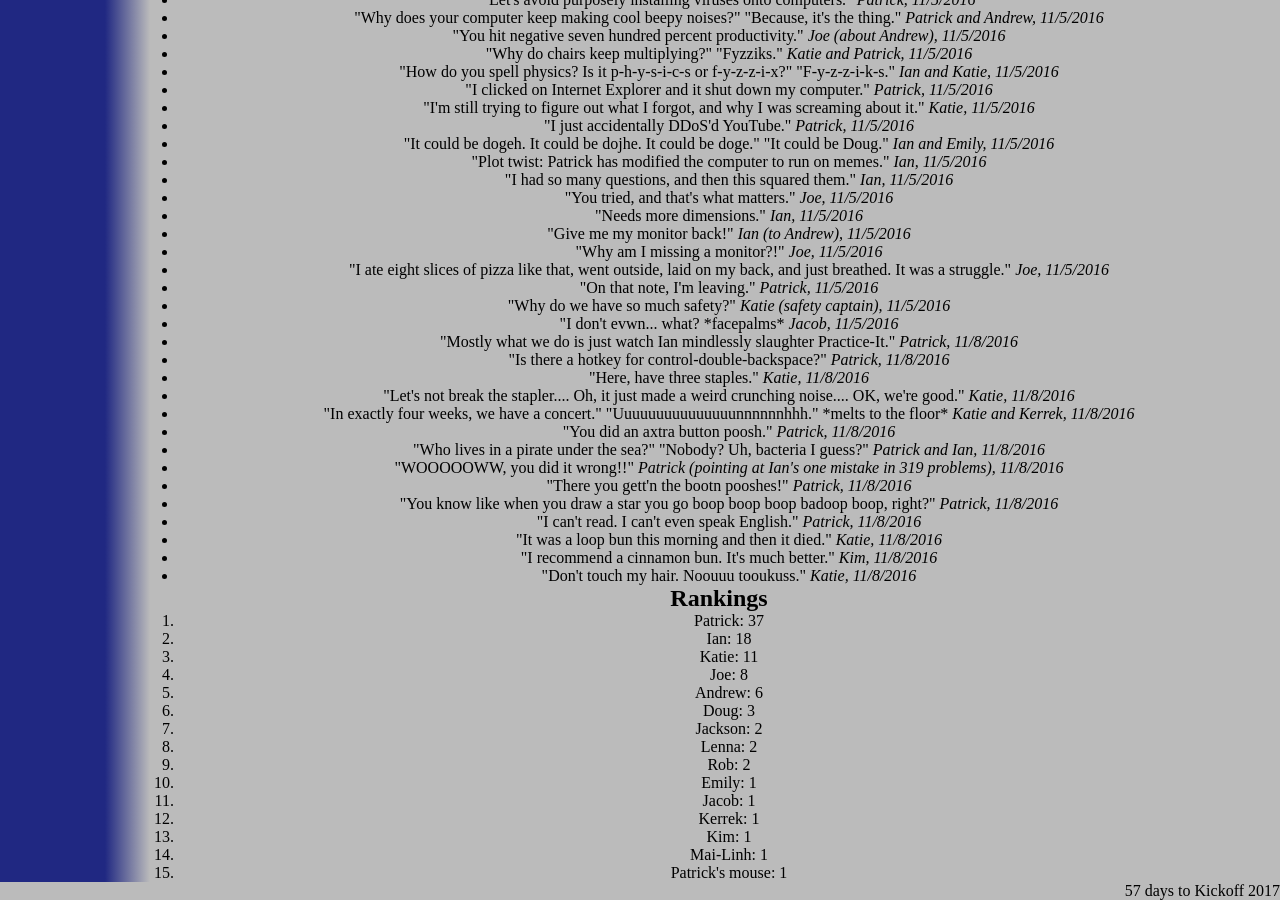
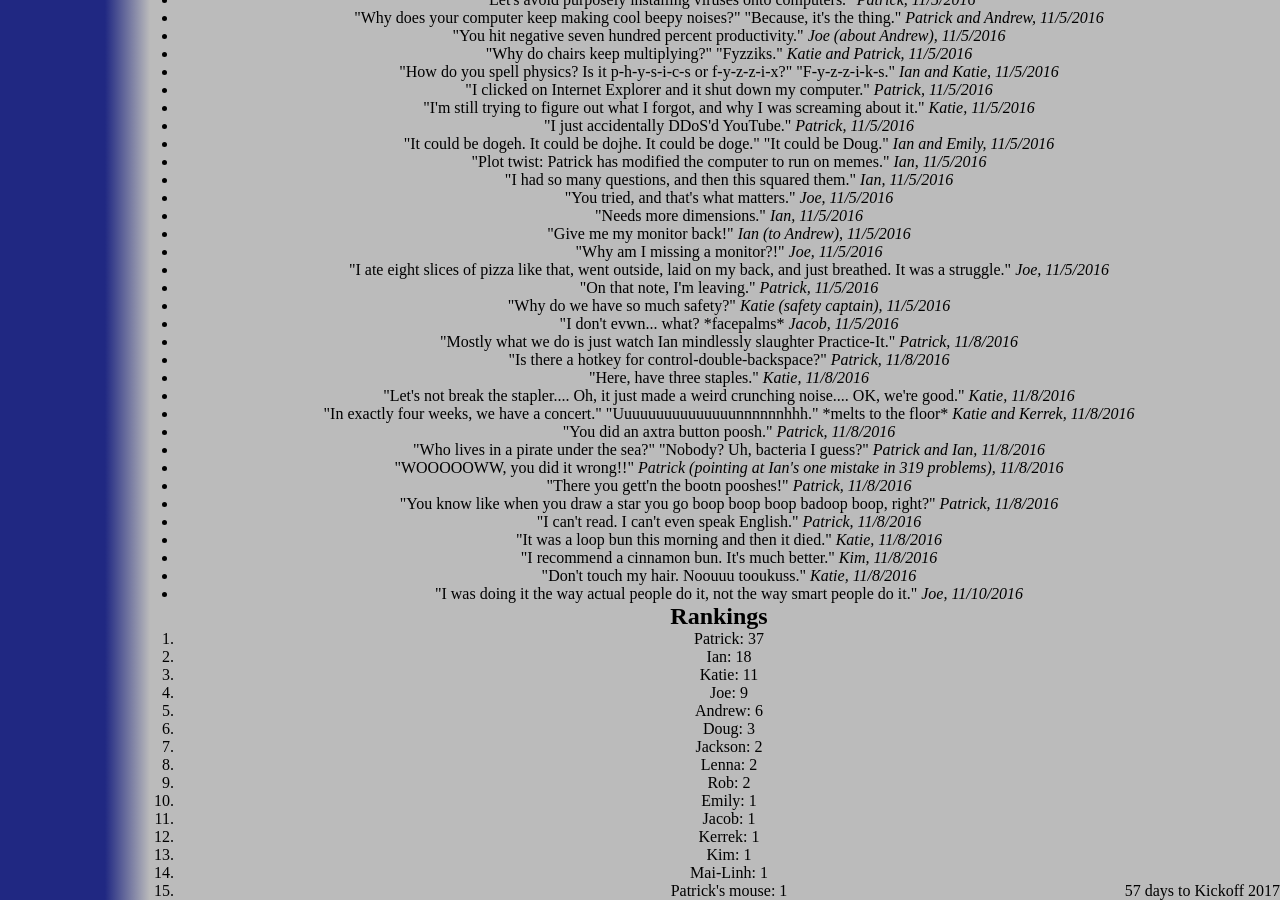
Before and after one commit to katiebugmoon/FRC4131.github.io, a Jekyll site: the page built from media/2017/quotes.html, in a window 1280 px wide and 900 px high, scrolled down 925 px. Built offline with Jekyll 4.4.1, drawn with Linux system fonts in a browser that asks for light colours; nearby versions of some CDN libraries.

Commit message:
Update quotes.html

```diff
--- a/media/2017/quotes.html
+++ b/media/2017/quotes.html
@@ -80,6 +80,7 @@ title: Build Season 2017 Quotes
 	<li>"It was a loop bun this morning and then it died." <i>Katie, 11/8/2016</i></li>
 	<li>"I recommend a cinnamon bun. It's much better." <i>Kim, 11/8/2016</i></li>
 	<li>"Don't touch my hair. Noouuu tooukuss." <i>Katie, 11/8/2016</i></li>
+	<li>"I was doing it the way actual people do it, not the way smart people do it." <i>Joe, 11/10/2016</i></li>
 </ul>
 <h2>Rankings</h2>
 <ol id='rankings'></ol>
```
